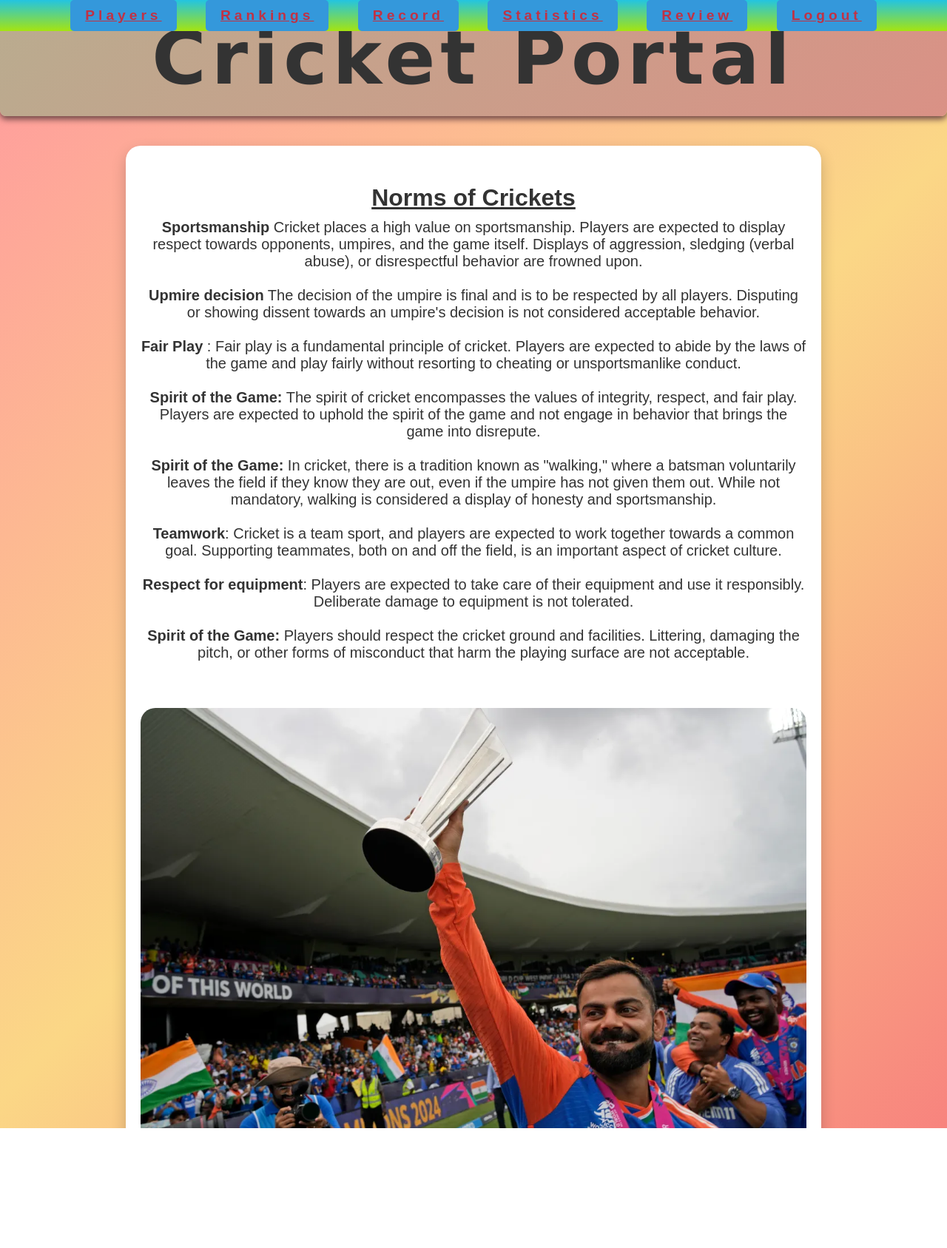
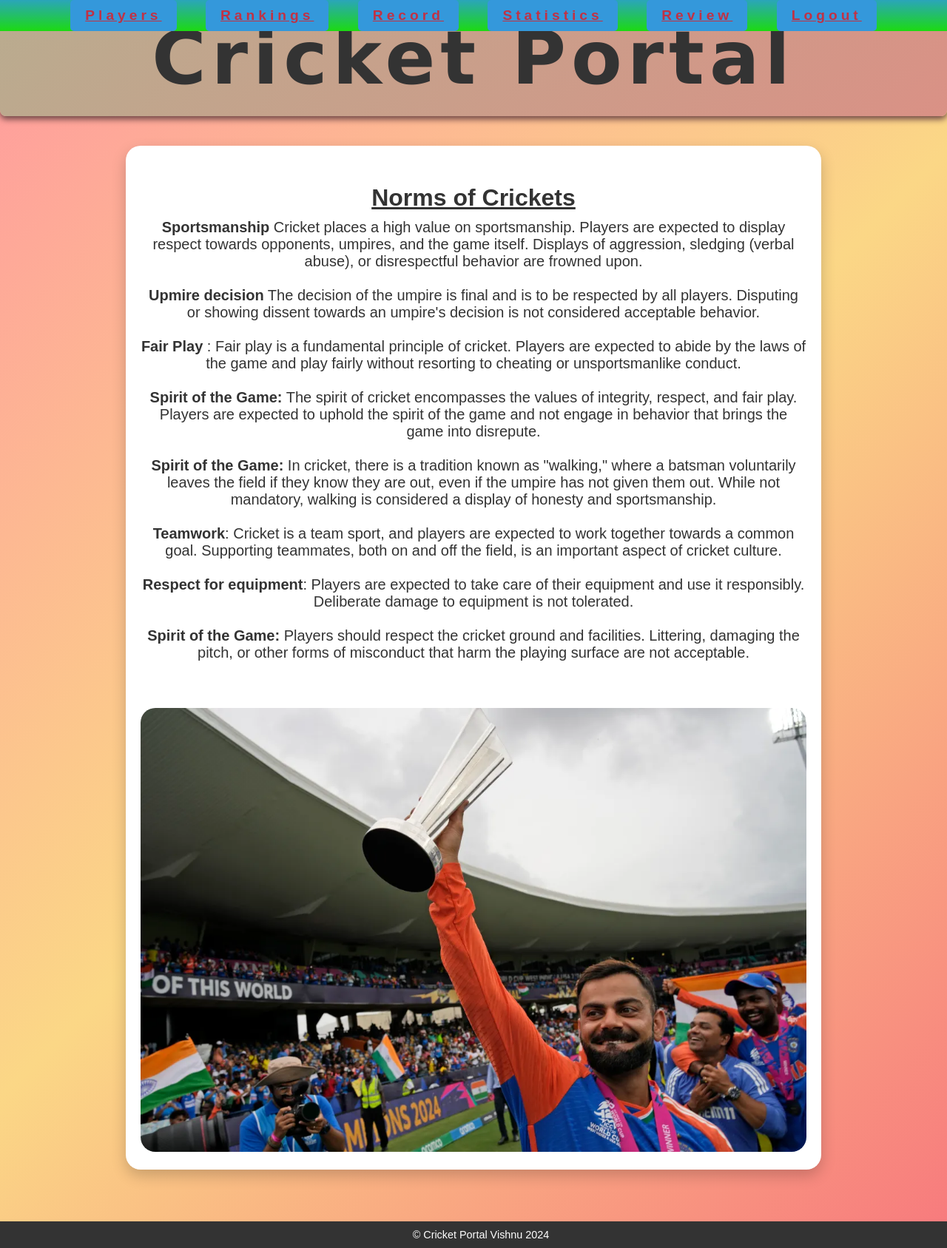
Before and after one commit to Vishnu478909/Cricket-Portal, a Flask app: page /about in a window 1280 px wide. Shown: the whole page at 74% size. Run offline with Flask 3, Linux system fonts and the light colour scheme.

Commit message:
footer was replaced

```diff
--- a/static/images/style.css
+++ b/static/images/style.css
@@ -33,7 +33,7 @@
     position: fixed;
     top:0;
     width: 100%;
-   background:linear-gradient(rgb(35, 196, 225),rgb(165, 228, 16));
+   background:linear-gradient(rgb(42, 165, 186),rgb(28, 218, 18));
     padding: 10 px 0;
     box-shadow: 0 4px 8px rgba(red, green, blue, alpha);
     text-align: center;
--- a/templates/CricketPortal.html
+++ b/templates/CricketPortal.html
@@ -40,7 +40,7 @@
      </div>
      </div>
     <footer>
-        <p>&copy; Cricket Portal Vishnu 2024. ALL Rights Reserved</p>
+        <p class="footerp">&copy; Cricket Portal Vishnu 2024</p>
     </footer>
 </body>
 
--- a/templates/Ranking.html
+++ b/templates/Ranking.html
@@ -48,8 +48,8 @@
 
         </tbody>
     </table>
-        <footer>
-            <p>&copy; Cricket Portal Vishnu 2024. ALL Rights Reserved</p>
-        </footer>
+    <footer>
+        <p class="footerp">&copy; Cricket Portal Vishnu 2024</p>
+    </footer>
 </body>
 </html>
--- a/templates/Record.html
+++ b/templates/Record.html
@@ -42,9 +42,8 @@
        <div class="lines">{{ team[9] }}</div>
    </details>
    {% endfor %}
-
    <footer>
-      <p>&copy; Cricket Portal Vishnu 2024. ALL Rights Reserved</p>
-   </footer>
+      <p class="footerp">&copy; Cricket Portal Vishnu 2024</p>
+  </footer>
 </body>
 </html>
--- a/templates/Stats.html
+++ b/templates/Stats.html
@@ -54,8 +54,8 @@
 
 
 
-    <footer>
-        <p>&copy; Cricket Portal Vishnu 2024. ALL Rights Reserved</p>
+    <footer></footer>
+        <p class="footerp">&copy; Cricket Portal Vishnu 2024</p>
     </footer>
 </body>
 </html>
```
